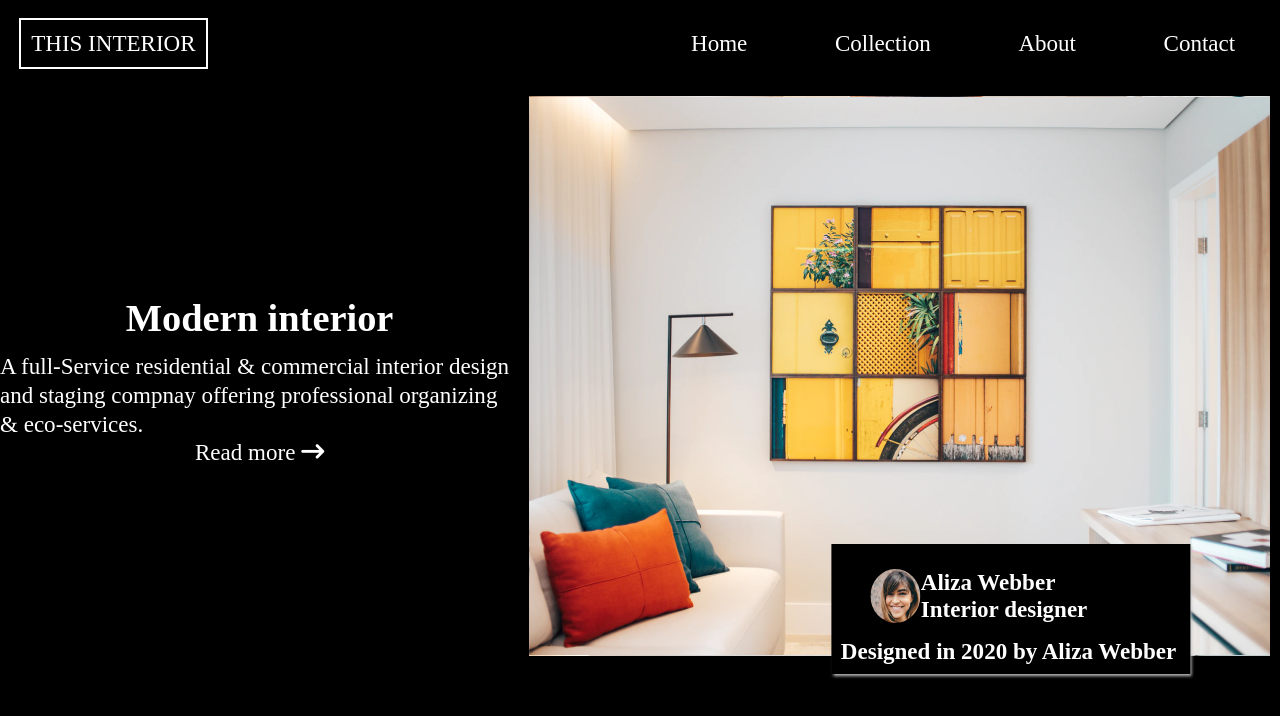
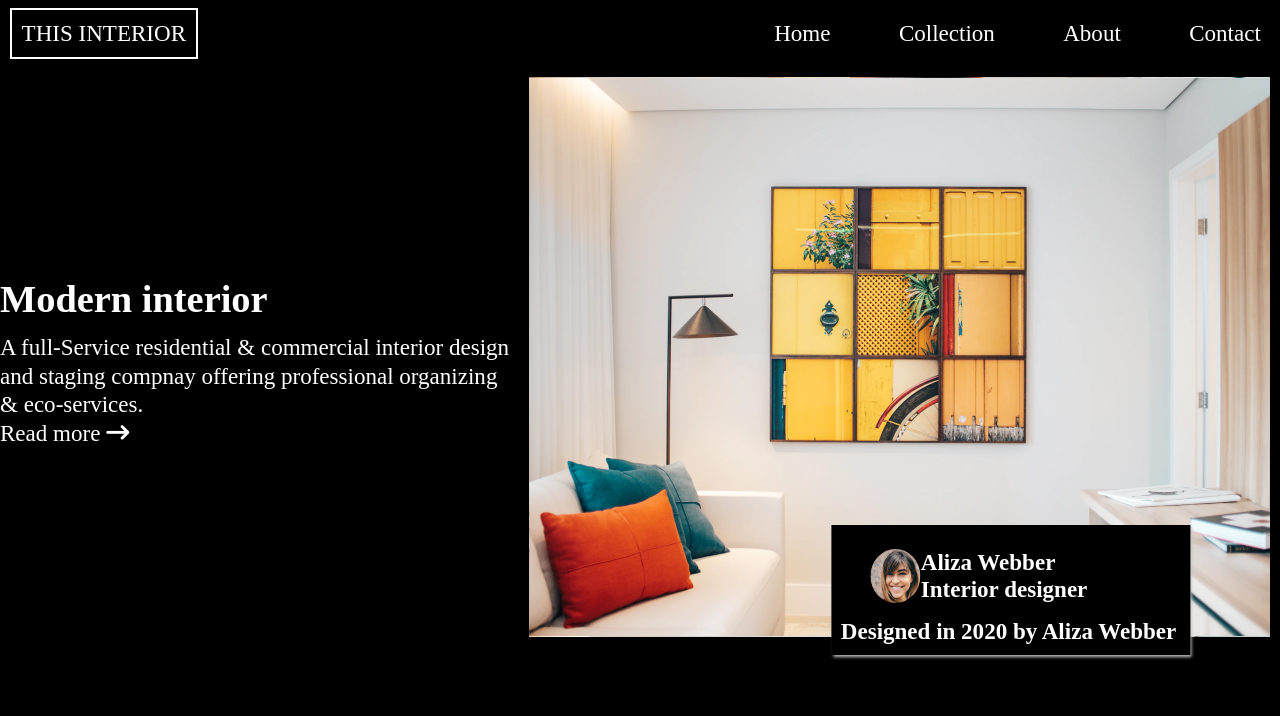
Before and after one commit to segunmotunde/Interior_consultant_Master, a plain HTML site: page index.html in a window 1280 px wide. Drawn offline with Linux system fonts and the light colour scheme.

Commit message:
resolve the navbar

```diff
--- a/style.css
+++ b/style.css
@@ -4,20 +4,19 @@
  }
  body{
     position: relative;
-    /* overflow-x: hidden; */
-    /* outline: hidden; */
+    overflow-x: hidden;
+    outline: hidden;
     background-color: black;
 }
 nav{
     background-color: black;
     display: flex;
-    margin: 0.5rem;
+    padding: 0.5rem;
     justify-content: space-between;
     align-items: center;
     position: relative;
     height: 3.5rem;
-    width: 98%;
-    padding: 0.5rem;
+    width: 100%;
     box-sizing: border-box;
 
 }
@@ -34,7 +33,7 @@ nav ul{
     width: 100%;
     height: 100vh;
     top: 0;
-    left: -120%;
+    left: -100%;
     z-index: 10;
     background-color: black;
     backdrop-filter: blur(5px);
@@ -42,12 +41,18 @@ nav ul{
 }
 nav ul li{
     list-style-type: none;
-    padding: 1rem;
+    padding: 0.5rem;
+
+}
+nav ul li:hover{
+    border-bottom: 2px solid white;
+    font-weight: bolder;
 
 }
 nav ul li a{
     text-decoration: none;
     color: white;
+
 }
 
 @media(min-width: 990px) {
@@ -72,7 +77,7 @@ nav ul li a{
     }
     .textBody{
         flex-direction: column;
-        align-items: center;
+        align-items: flex-start;
         justify-content: center;
         display: flex;
 
```
Also changed, not shown: index.html (+0 -3 lines).
